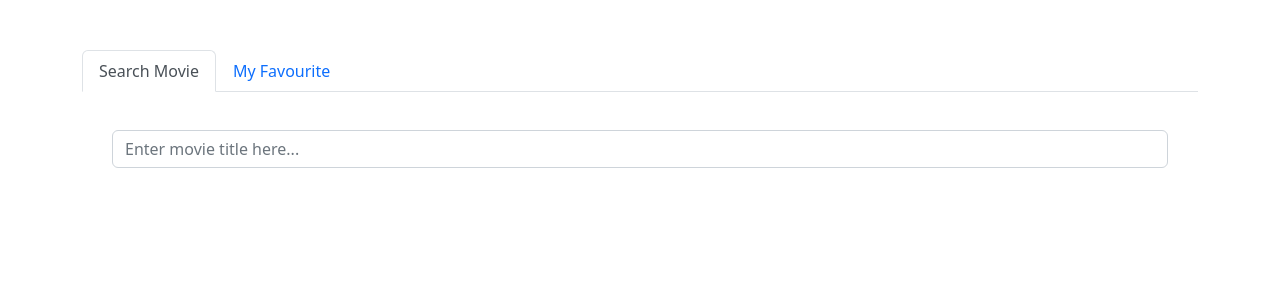
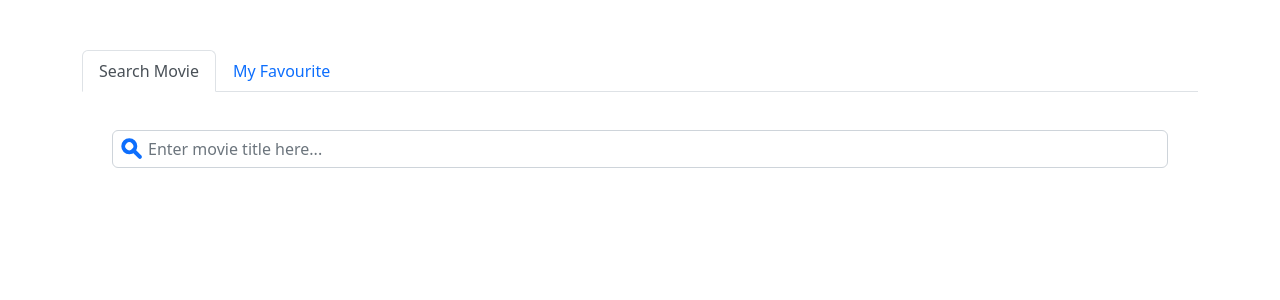
Before and after one commit to Rian-Sanjaya/omdb-movie-search, a React (Create React App) app: page / in a window 1280 px wide. Shown: the top 300 px of the page. Built offline with nearby package versions, Linux system fonts and the light colour scheme; no server answers.

Commit message:
add micro interaction search icon on search input

```diff
--- a/src/components/searchMovie/InputSearch.js
+++ b/src/components/searchMovie/InputSearch.js
@@ -6,10 +6,11 @@ import { Form } from 'react-bootstrap';
 
 function InputSearch() {
   const [searchInput, setSearchInput] = useState('');
+  const [searchFocus, setSearchFocus] = useState(false);
   const dispatch = useDispatch();
 
   const debounceFetchData = useMemo(() => {
-    return debounce(handleInputChange, 1000)
+    return debounce(handleInputChange, 700)
   }, []);
 
 
@@ -27,11 +28,20 @@ function InputSearch() {
   }
 
   return (
-    <div className="search-input-container">
+    <div className="search-input-container" style={{ position: 'relative' }}>
+      <div class={`search-icon-container ${searchFocus ? 'focused' : ''}`} style={{ position: 'absolute', top: '14px', left: '27px' }}>
+        <div id="wrapper">
+          <div id="circle"></div>
+          <div id="bar"></div>
+        </div>
+      </div>
       <Form.Control
         type="text"
         placeholder="Enter movie title here..."
         onChange={debounceFetchData}
+        onFocus={() => setSearchFocus(true)}
+        onBlur={() => setSearchFocus(false)}
+        style={{ paddingLeft: '35px' }}
       />
     </div>
   );
--- a/src/styles/index.scss
+++ b/src/styles/index.scss
@@ -33,7 +33,8 @@ html, body, #root {
   overflow: hidden;
 
   .search-input-container {
-    padding: 30px 30px 0;
+    margin-top: 30px;
+    padding: 0 30px;
   }
 
   .loading-container {
@@ -62,6 +63,7 @@ html, body, #root {
 
     .title-button:hover {
       color: #6610f2;
+      text-decoration: underline;
     }
   }
 
@@ -290,3 +292,52 @@ $starColorInactive: #DEE0E0;
 	80% { fill: $starColor; }
 	100% { fill: $starColor; }
 }
+
+#wrapper {
+  width: 42px;
+  height: 20px;
+  transform: rotate(-45deg);
+}
+
+#circle{
+  position: relative;
+  border: 4px #0d6efd solid;
+  width: 16px;
+  height: 16px;
+  top: -4px;
+  left: 18px;
+  border-radius: 50%;
+  transition: all 0.3s linear;
+}
+
+#bar {
+  position: relative;
+  margin-top: -8px;
+  height: 13px;
+  left: 24px;
+  width:4px;
+  background: #0d6efd;
+  border-radius: 20px;
+  transition: all 0.3s linear;
+}
+
+.search-icon-container.focused #wrapper #circle {
+  width: 24px;
+  height: 0;
+  border: 3px solid #0d6efd;
+  border-radius: 20px;
+  left: 14px;
+  top: 4px;
+  transform: rotate(135deg);
+  animation: pointerbeat 1s infinite;
+}
+
+.search-icon-container.focused #wrapper #bar {
+  height: 0;
+}
+
+@keyframes pointerbeat {
+  0% { opacity: .3 }
+  50% { opacity: 1; }
+  100% { opacity: .3; }
+}
```
